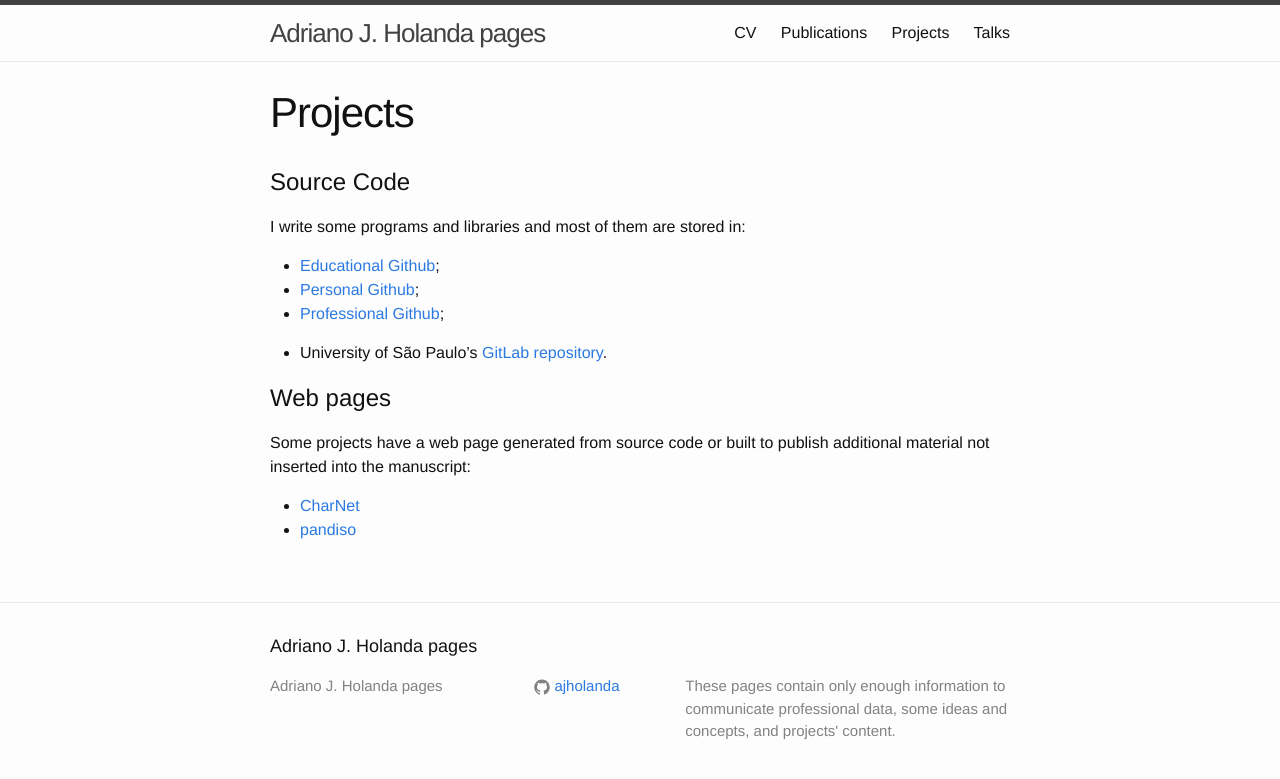
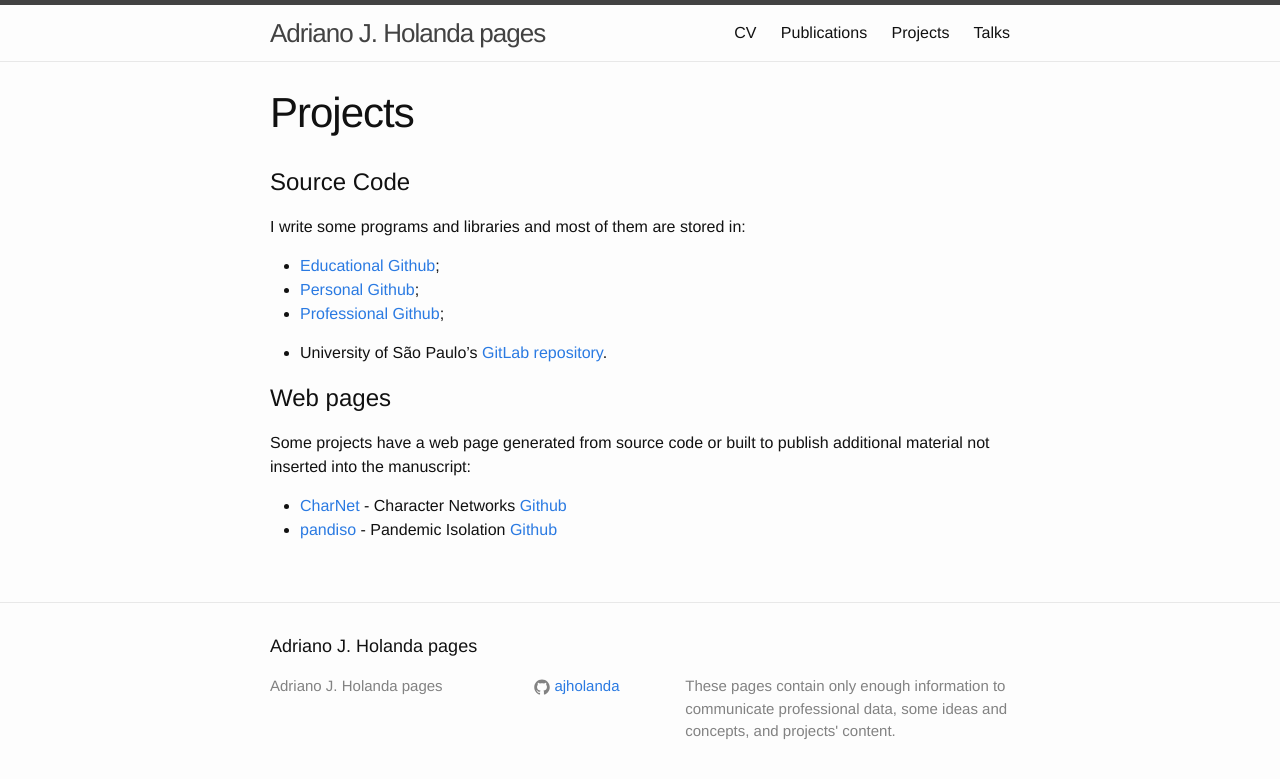
Before and after one commit to ajholanda/ajholanda.github.io, a Jekyll site: the page built from projects.md, in a window 1280 px wide. Shown: the top 779 px of the page. Built offline with Jekyll 4.4.1, drawn with Linux system fonts in a browser that asks for light colours.

Commit message:
add github pages URL to projects

```diff
--- a/projects.md
+++ b/projects.md
@@ -21,5 +21,5 @@ Some projects have a web page generated from source code or
 built to publish additional material not inserted into the
 manuscript:
 
-- [CharNet](/charnet/)
-- [pandiso](/pandiso/)
+- [CharNet](/charnet/) - Character Networks [Github](https://github.com/aholanda/charnet)
+- [pandiso](/pandiso/) - Pandemic Isolation [Github](https://github.com/aholanda/pandiso)
```
